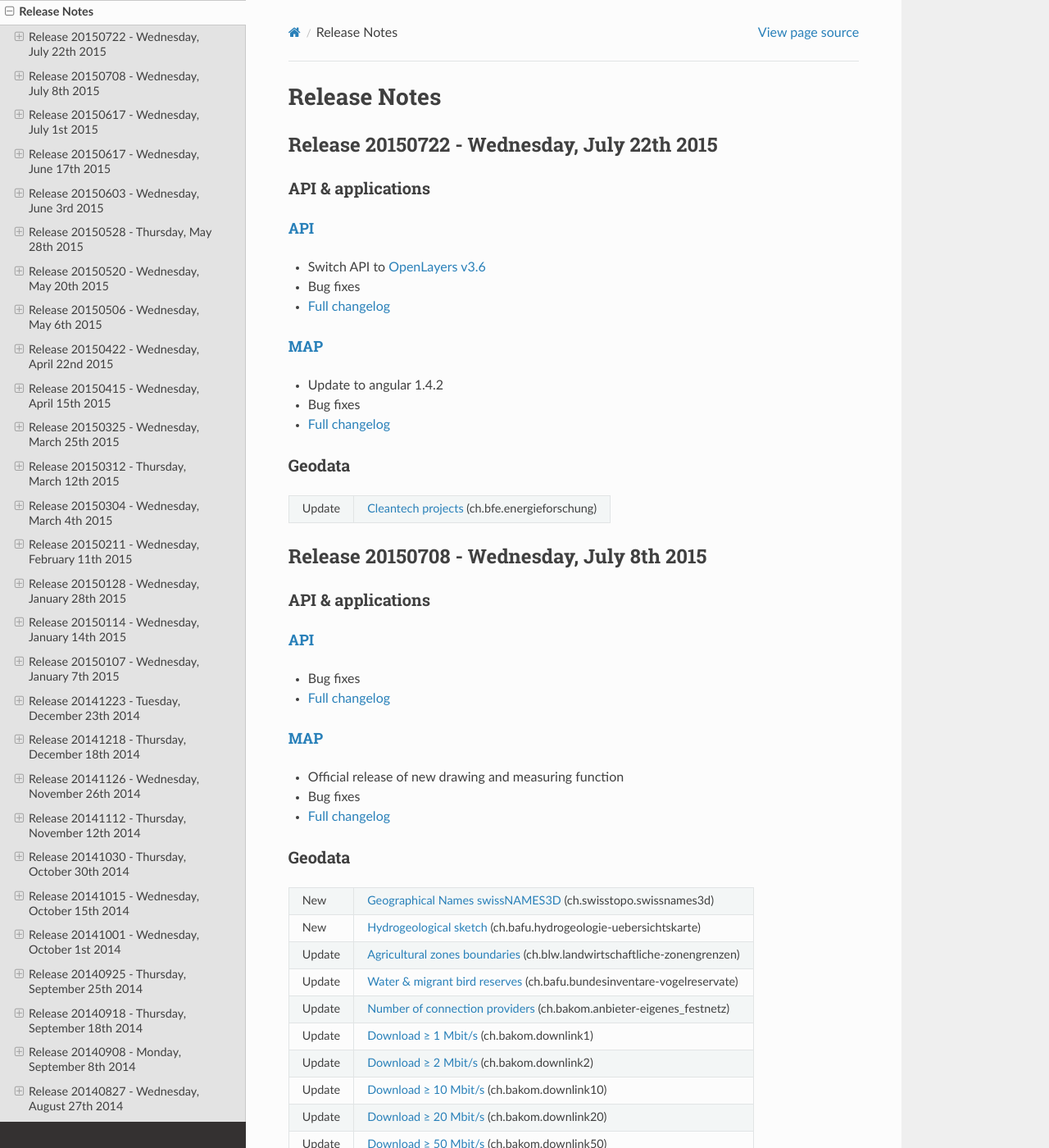
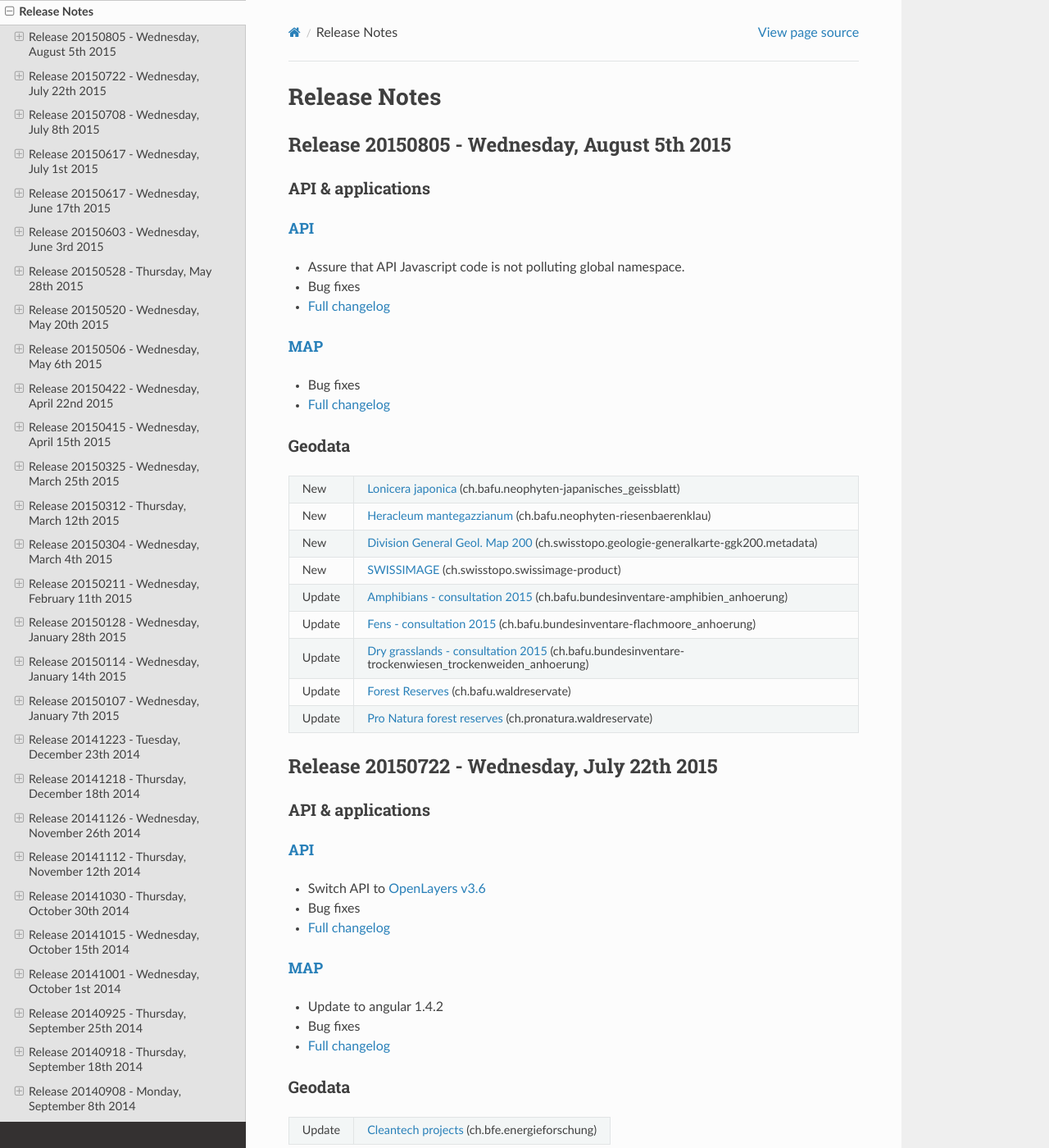
Before and after one commit to swisstopo-test/doc-chsdi3, a Sphinx documentation site: the page built from source/releasenotes/index.rst, in a window 1280 px wide and 1400 px high. Shown: the whole window at 82% size. Built offline with Sphinx 7.4.7 and the Read the Docs theme 2.0.0, drawn with Linux system fonts in a browser that asks for light colours.

Commit message:
releasnotes_20150805

```diff
--- a/source/releasenotes/index.rst
+++ b/source/releasenotes/index.rst
@@ -8,6 +8,51 @@
 
 Release Notes
 =============
+
+.. _releasenotes_20150805:
+
+Release 20150805 - Wednesday, August 5th 2015
+------------------------------------------------
+
+API & applications
+******************
+
+`API <//api3.geo.admin.ch>`__
+'''''''''''''''''''''''''''''
+
+- Assure that API Javascript code is not polluting global namespace.
+- Bug fixes
+- `Full changelog <https://github.com/geoadmin/mf-chsdi3/compare/r_150722...r_150805>`__
+
+`MAP <//map.geo.admin.ch>`__
+'''''''''''''''''''''''''''''
+
+- Bug fixes
+- `Full changelog <https://github.com/geoadmin/mf-geoadmin3/compare/r_150722...r_150805>`__
+
+Geodata
+*******
+
++--------+----------------------------------------------------------------------------------------------------------------------------------------------------------------------------------------------------+
+| New    | `Lonicera japonica <//map.geo.admin.ch/?layers=ch.bafu.neophyten-japanisches_geissblatt>`__ (ch.bafu.neophyten-japanisches_geissblatt)                                                             |
++--------+----------------------------------------------------------------------------------------------------------------------------------------------------------------------------------------------------+
+| New    | `Heracleum mantegazzianum <//map.geo.admin.ch/?layers=ch.bafu.neophyten-riesenbaerenklau>`__ (ch.bafu.neophyten-riesenbaerenklau)                                                                  |
++--------+----------------------------------------------------------------------------------------------------------------------------------------------------------------------------------------------------+
+| New    | `Division General Geol. Map 200 <//map.geo.admin.ch/?layers=ch.swisstopo.geologie-generalkarte-ggk200.metadata>`__ (ch.swisstopo.geologie-generalkarte-ggk200.metadata)                            |
++--------+----------------------------------------------------------------------------------------------------------------------------------------------------------------------------------------------------+
+| New    | `SWISSIMAGE <//map.geo.admin.ch/?layers=ch.swisstopo.swissimage-product>`__ (ch.swisstopo.swissimage-product)                                                                                      |
++--------+----------------------------------------------------------------------------------------------------------------------------------------------------------------------------------------------------+
+| Update | `Amphibians - consultation 2015 <//map.geo.admin.ch/?layers=ch.bafu.bundesinventare-amphibien_anhoerung>`__ (ch.bafu.bundesinventare-amphibien_anhoerung)                                          |
++--------+----------------------------------------------------------------------------------------------------------------------------------------------------------------------------------------------------+
+| Update | `Fens - consultation 2015 <//map.geo.admin.ch/?layers=ch.bafu.bundesinventare-flachmoore_anhoerung>`__ (ch.bafu.bundesinventare-flachmoore_anhoerung)                                              |
++--------+----------------------------------------------------------------------------------------------------------------------------------------------------------------------------------------------------+
+| Update | `Dry grasslands - consultation 2015 <//map.geo.admin.ch/?layers=ch.bafu.bundesinventare-trockenwiesen_trockenweiden_anhoerung>`__ (ch.bafu.bundesinventare-trockenwiesen_trockenweiden_anhoerung)  |
++--------+----------------------------------------------------------------------------------------------------------------------------------------------------------------------------------------------------+
+| Update | `Forest Reserves <//map.geo.admin.ch/?layers=ch.bafu.waldreservate>`__ (ch.bafu.waldreservate)                                                                                                     |
++--------+----------------------------------------------------------------------------------------------------------------------------------------------------------------------------------------------------+
+| Update | `Pro Natura forest reserves <//map.geo.admin.ch/?layers=ch.pronatura.waldreservate>`__ (ch.pronatura.waldreservate)                                                                                |
++--------+----------------------------------------------------------------------------------------------------------------------------------------------------------------------------------------------------+
+
 .. _releasenotes_20150722:
 
 Release 20150722 - Wednesday, July 22th 2015
```
